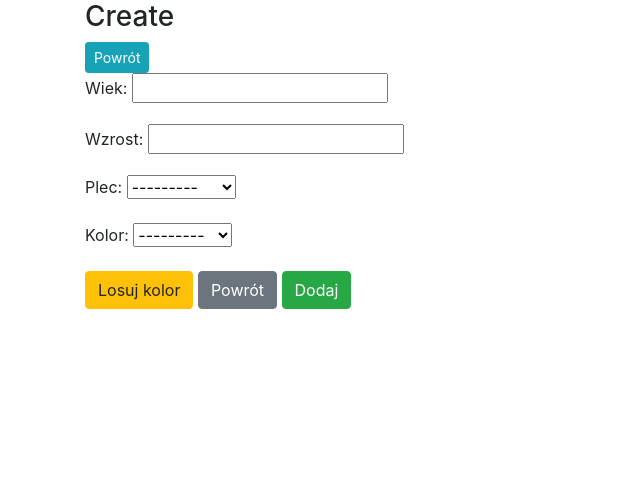
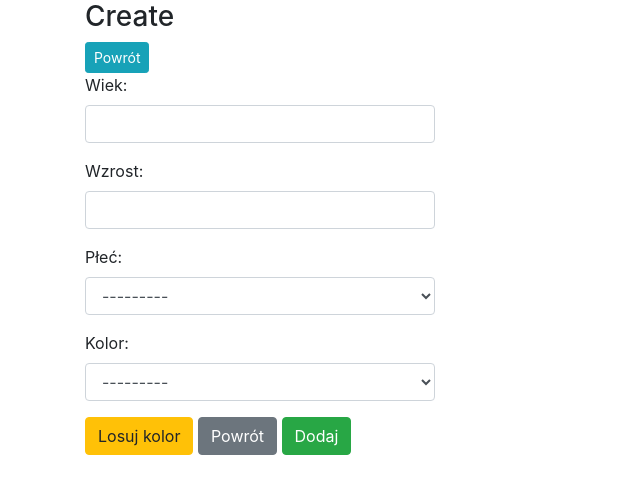
Before and after one commit to marczuczyn/webApp, a Django app: page /create/ in a window 1280 px wide. Shown: the top 494 px of the page, without its empty margins (0-640 px from the left). Run offline with Django 4.2, Linux system fonts and the light colour scheme.

Commit message:
refactor forms, validators

```diff
--- /dev/null
+++ b/ankieta/forms.py
@@ -0,0 +1,28 @@
+from django import forms
+from .models import Ankieta
+
+
+class AnkietaForm(forms.ModelForm):
+    def __init__(self, *args, **kwargs):
+        super(AnkietaForm, self).__init__(*args, **kwargs)
+        self.fields['wiek'].widget.attrs = {
+            'class': 'form-control',
+            'min': '1',
+            'max': '150'
+        }
+        self.fields['wzrost'].widget.attrs = {
+            'class': 'form-control',
+            'min': '50',
+            'max': '250'
+        }
+        self.fields['plec'].widget.attrs = {
+            'class': 'form-control'
+        }
+        self.fields['kolor'].widget.attrs = {
+            'class': 'form-control'
+        }
+
+    class Meta:
+        model = Ankieta
+        fields = ('wiek', 'wzrost', 'plec', 'kolor')
+        labels = {'plec': 'Płeć'}
--- a/ankieta/models.py
+++ b/ankieta/models.py
@@ -1,4 +1,5 @@
 from django.db import models
+from django.core.validators import MaxValueValidator, MinValueValidator
 
 
 class Ankieta(models.Model):
@@ -11,8 +12,8 @@ class Ankieta(models.Model):
         ('N', 'Niebieski'),
         ('C', 'Czerwony')
     )
-    wiek = models.PositiveSmallIntegerField()
-    wzrost = models.PositiveSmallIntegerField()
+    wiek = models.PositiveSmallIntegerField(validators=[MinValueValidator(1), MaxValueValidator(150)])
+    wzrost = models.PositiveSmallIntegerField(validators=[MinValueValidator(50), MaxValueValidator(250)])
     plec = models.CharField(max_length=1, choices=PLEC_CHOICES)
     kolor = models.CharField(max_length=1, choices=KOLOR_CHOICES)
     created_at = models.DateTimeField(auto_now_add=True)
--- a/ankieta/views.py
+++ b/ankieta/views.py
@@ -2,6 +2,7 @@ from django.shortcuts import render
 from django.urls import reverse_lazy
 from django.views.generic import ListView, DetailView, CreateView, UpdateView, DeleteView
 from .models import Ankieta
+from .forms import AnkietaForm
 
 
 class AnkietaList(ListView):
@@ -19,14 +20,16 @@ class AnkietaDelete(DeleteView):
 
 class AnkietaCreate(CreateView):
     model = Ankieta
+    form_class = AnkietaForm
     success_url = reverse_lazy('ankieta_list')
-    fields = ['wiek', 'wzrost', 'plec', 'kolor']
+    # fields = ['wiek', 'wzrost', 'plec', 'kolor']
 
 
 class AnkietaEdit(UpdateView):
     model = Ankieta
+    form_class = AnkietaForm
     # success_url = reverse_lazy('ankieta_detail')
-    fields = ['wiek', 'wzrost', 'plec', 'kolor']
+    # fields = ['wiek', 'wzrost', 'plec', 'kolor']
     template_name = 'ankieta/ankieta_edit.html'
 
     def get_success_url(self):
--- a/templates/ankieta/ankieta_edit.html
+++ b/templates/ankieta/ankieta_edit.html
@@ -6,7 +6,7 @@
         <button type="button" class="btn btn-info btn-sm">Powrót</button>
     </a>
     <div class="row">
-        <div class="col-8">
+        <div class="col-md-4">
             <form action="{% url 'ankieta_edit' object.pk %}" method="post">
                 {% csrf_token %}
                 {% for field in form %}
--- a/templates/ankieta/ankieta_form.html
+++ b/templates/ankieta/ankieta_form.html
@@ -6,7 +6,7 @@
         <button type="button" class="btn btn-info btn-sm">Powrót</button>
     </a>
     <div class="row">
-        <div class="col-8">
+        <div class="col-md-4">
             <form action="{% url 'ankieta_create' %}" method="post" id="create-form">
                 {% csrf_token %}
                 {% for field in form %}
```
Also changed, not shown: ankieta/migrations/0002_alter_ankieta_wiek_alter_ankieta_wzrost.py (added).
